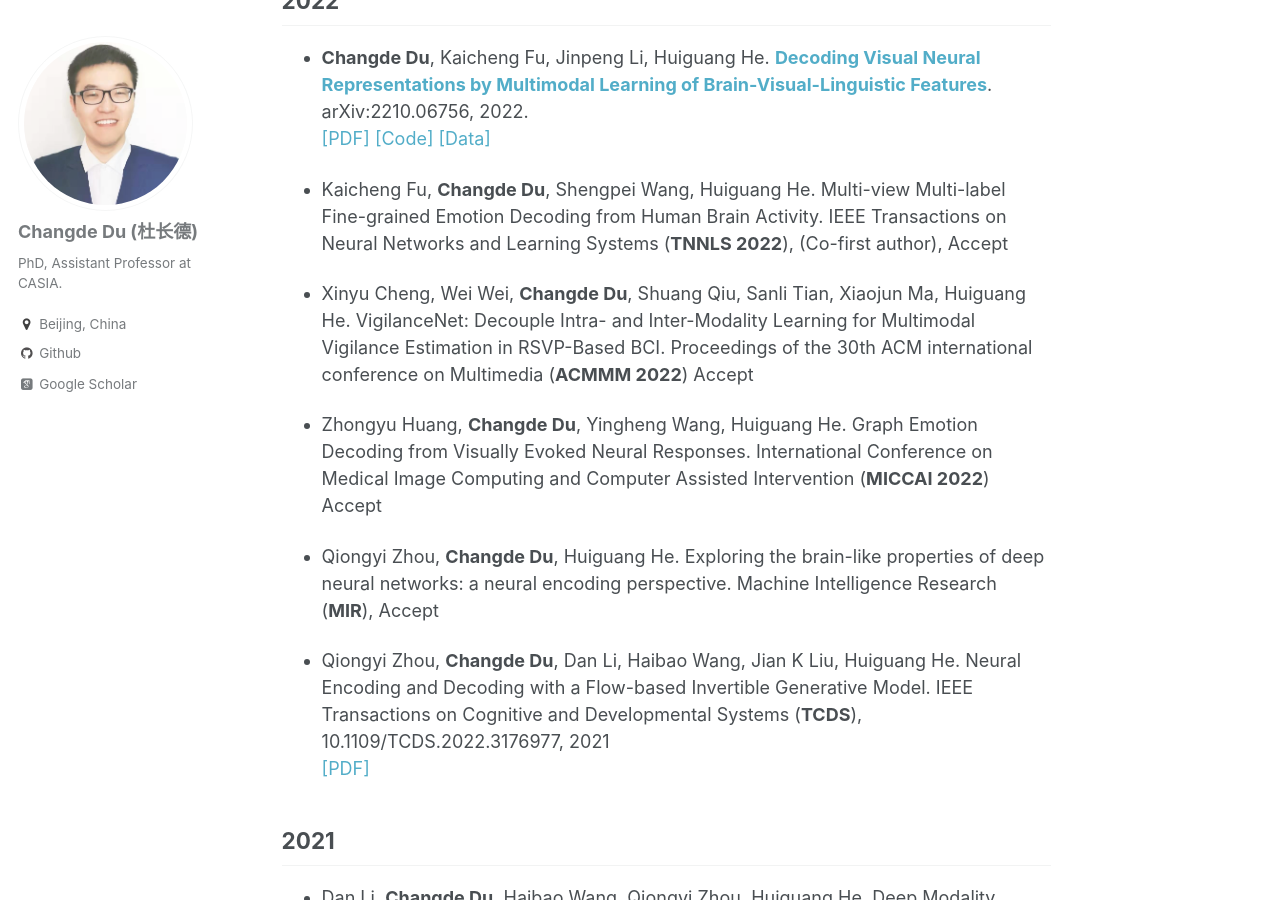
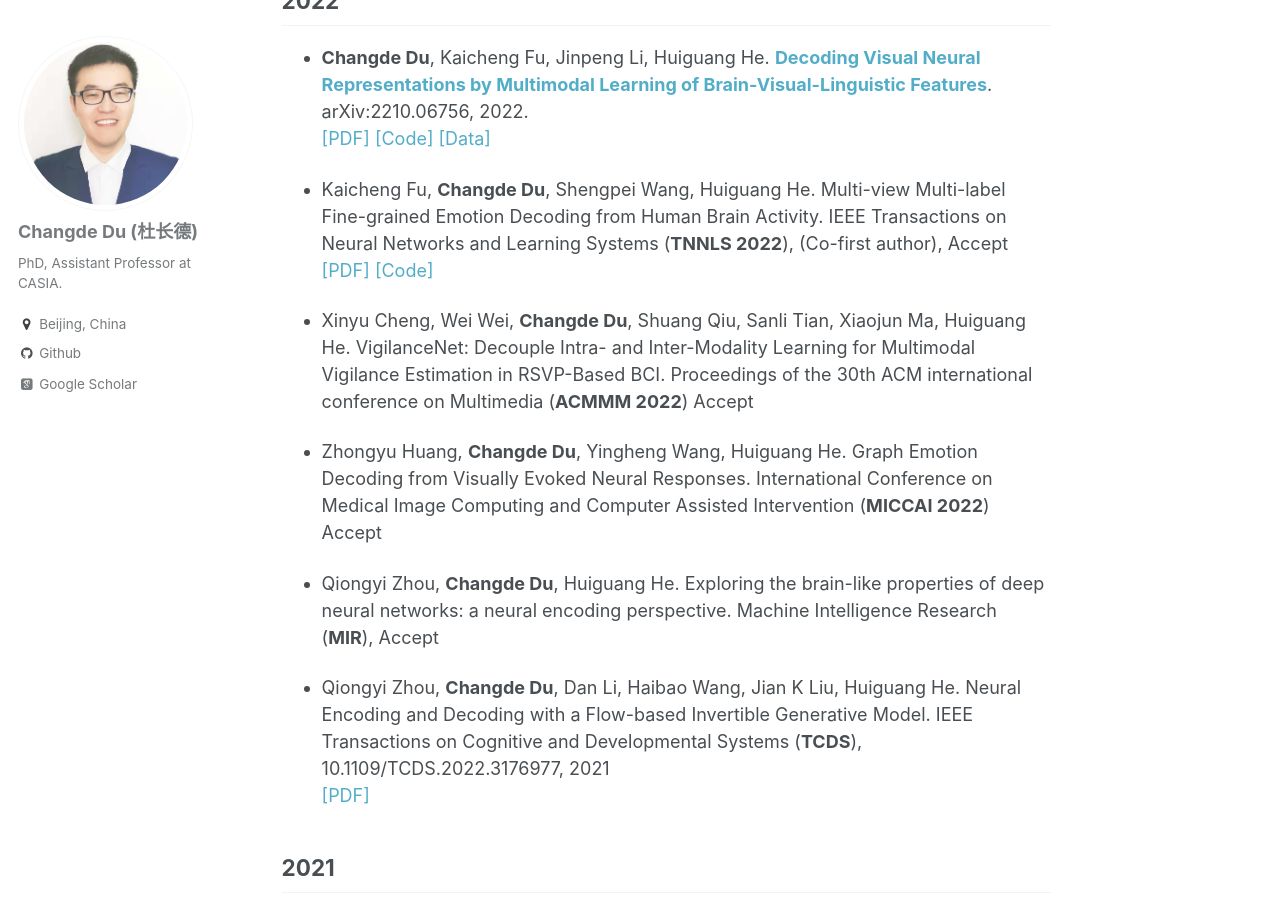
Before and after one commit to ChangdeDu/changdedu.github.io, a Jekyll site: the page built from _pages/about.md, in a window 1280 px wide and 900 px high, scrolled down 2424 px. Built offline with Jekyll 4.4.1, drawn with Linux system fonts in a browser that asks for light colours; some web fonts are replaced.

Commit message:
Update about.md

```diff
--- a/_pages/about.md
+++ b/_pages/about.md
@@ -73,7 +73,7 @@ I have published 30+ research papers in top-tier AI/ML conferences and journals,
 ## 2022
 - **Changde Du**, Kaicheng Fu, Jinpeng Li, Huiguang He. [**Decoding Visual Neural Representations by Multimodal Learning of Brain-Visual-Linguistic Features**](https://arxiv.org/abs/2210.06756). 	arXiv:2210.06756, 2022. <br>[[PDF]](https://arxiv.org/abs/2210.06756) [[Code]](https://github.com/ChangdeDu/BraVL) [[Data]](https://figshare.com/articles/dataset/BraVL/17024591)
 
-- Kaicheng Fu, **Changde Du**, Shengpei Wang, Huiguang He. Multi-view Multi-label Fine-grained Emotion Decoding from Human Brain Activity. IEEE Transactions on Neural Networks and Learning Systems (**TNNLS 2022**), (Co-first author), Accept
+- Kaicheng Fu, **Changde Du**, Shengpei Wang, Huiguang He. Multi-view Multi-label Fine-grained Emotion Decoding from Human Brain Activity. IEEE Transactions on Neural Networks and Learning Systems (**TNNLS 2022**), (Co-first author), Accept <br>[[PDF]](https://arxiv.org/abs/2211.02629) [[Code]](https://github.com/KaichengFu1997/ML-BVAE)
 
 - Xinyu Cheng, Wei Wei, **Changde Du**, Shuang Qiu, Sanli Tian, Xiaojun Ma, Huiguang He. VigilanceNet: Decouple Intra- and Inter-Modality Learning for Multimodal Vigilance Estimation in RSVP-Based BCI. Proceedings of the 30th ACM international conference on Multimedia (**ACMMM 2022**) Accept
 
```
